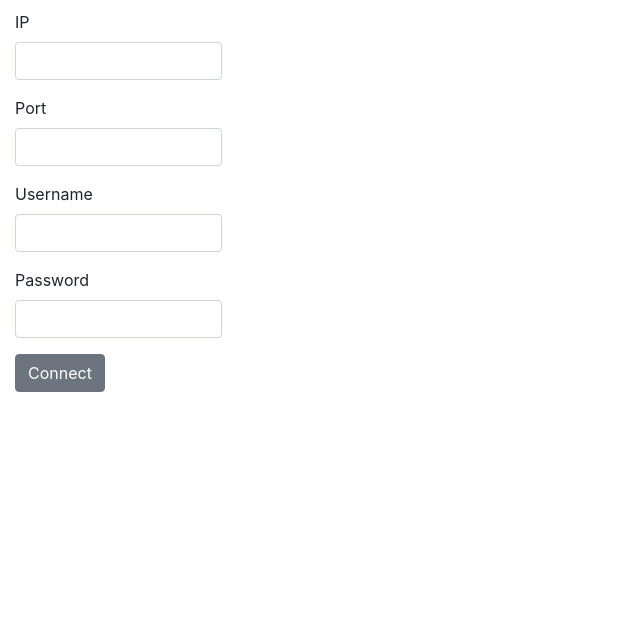
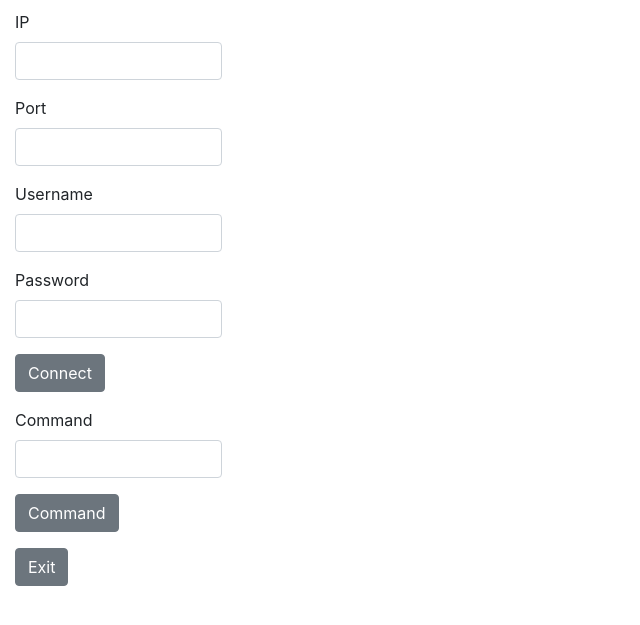
Before and after one commit to baihtjs/sayhello, a Flask app: page /telnet in a window 1280 px wide. Shown: the top 625 px of the page, without its empty margins (0-640 px from the left). Run offline with Flask 2, Linux system fonts and the light colour scheme; some libraries are stand-ins or nearby versions.

Commit message:
2020-7-3-comp

```diff
--- a/sayhello/forms.py
+++ b/sayhello/forms.py
@@ -13,4 +13,7 @@ class TelnetForm(FlaskForm):
     port = StringField('Port', validators=[DataRequired()])
     username = StringField('Username', validators=[DataRequired()])
     password = StringField('Password', validators=[DataRequired()])
+    inputcommand = StringField('Command')
     submit = SubmitField('Connect')
+    submit1 = SubmitField('Command')
+    submit2 = SubmitField('Exit')
--- a/sayhello/templates/telnet.html
+++ b/sayhello/templates/telnet.html
@@ -61,8 +61,26 @@
                 {{ form.submit(class='btn btn-secondary') }}
             </div>
         </div>
+        <div class="form-group">
+            <div class="col-sm-10">
+                {{ form_field(form.inputcommand, class='input-width form-control') }}
+            </div>
+        </div>
+        <div class="form-group">
+            <div class="col-sm-offset-2 col-sm-10">
+                {{ form.submit1(class='btn btn-secondary') }}
+            </div>
+        </div>
+        <div class="form-group">
+            <div class="col-sm-offset-2 col-sm-10">
+                {{ form.submit2(class='btn btn-secondary') }}
+            </div>
+        </div>
     </form>
 </div>
+
+<pre>{{ command_results }}</pre>
+
 
 <div id="django-webtelnet-terminal" class="hide">
     <div id="terminal"></div>
--- a/sayhello/views.py
+++ b/sayhello/views.py
@@ -10,6 +10,7 @@ from sayhello.forms import HelloForm, TelnetForm
 from sayhello.models import Message
 from sayhello import db
 from sayhello import app
+import chardet
 
 
 @app.route('/', methods=['GET', 'POST'])
@@ -64,6 +65,7 @@ class TelnetClient():
             logging.warning('%s登录失败，用户名或密码错误'%ip)
             return False
 
+
     # 此函数实现执行传过来的命令，并输出其执行结果
     def execute_some_command(self,command):
         # 执行命令
@@ -79,39 +81,74 @@ class TelnetClient():
         self.tn.write(b"quit\n")
 
 @app.route('/telnet',methods=['GET','POST'])
-def telnet(command_result=None):
+def telnet():
     form = TelnetForm()
+    tn = TelnetClient()
     command_results = ""
     if form.validate_on_submit():
-        ip = form.ip.data
-        port = form.port.data
-        username = form.username.data
-        password = form.password.data
-        config1 = "sys"
-        config2 = "int lo1"
-        config3 = "ip add 1.1.1.1 255.255.255.255"
-        #tn = telnetlib.Telnet(ip, port=23, timeout=50)
-        tn = TelnetClient()
-        tn.login_host(ip,username,password)
-        time.sleep(2)
-        tn.execute_some_command(config1)
-        time.sleep(2)
-        tn.execute_some_command(config2)
-        command_results = command_result
-        #print(tn.read_very_eager())
-       # tn.write(username.encode('ascii') + b'\n')
-        #print(tn.read_very_eager())
-        time.sleep(2)
-      #  tn.write(password.encode('ascii') + b'\n')
-       # print(tn.read_very_eager())
-       # time.sleep(2)
-      #  tn.write(config1.encode('ascii') + b'\n')
-      #  time.sleep(2)
-       # tn.write(config2.encode('ascii') + b'\n')
-       # time.sleep(2)
-       # tn.write(config3.encode('ascii') + b'\n')
-        #tn.write("sys\n")
-      #  print(tn.read_very_eager())
-        time.sleep(2)
-        tn.logout_host()
-    return render_template('telnet.html',form=form)
+        if form.submit.data:
+            ip = form.ip.data
+            port = form.port.data
+            username = form.username.data
+            password = form.password.data
+            config1 = "sys"
+            config2 = "int lo20"
+            config3 = "ip add 1.1.1.1 255.255.255.255"
+            dispiproute = "display ip routing-table"
+            #tn = telnetlib.Telnet(ip, port=23, timeout=50)
+            result = tn.login_host(ip, username, password)
+            if result == False:
+                print('Connect fail!')
+            elif result == True:
+                print('Connect!')
+                command_results = "Connect Success!"
+                print(command_results)
+        elif form.submit1.data:
+            inputcommand = form.inputcommand.data
+            command_results = tn.execute_some_command(inputcommand)
+            print(command_results)
+        elif form.submit2.data:
+            tn.logout_host()
+    return render_template('telnet.html',form=form, command_results=command_results)
+
+@app.route('/telnet2',methods=['GET','POST'])
+def telnet2():
+    form = TelnetForm()
+    tn = TelnetClient()
+    command_results = ""
+    if form.validate_on_submit():
+        if form.submit.data:
+            ip = form.ip.data
+            port = form.port.data
+            username = form.username.data
+            password = form.password.data
+            config1 = "sys"
+            config2 = "int lo20"
+            config3 = "ip add 1.1.1.1 255.255.255.255"
+            dispiproute = "display ip routing-table"
+            #tn = telnetlib.Telnet(ip, port=23, timeout=50)
+            result = tn.login_host(ip, username, password)
+            if result == False:
+                print('Connect fail!')
+            elif result == True:
+                print('Connect!')
+                command_results = "Connect Success!"
+                print(command_results)
+        elif form.submit1.data:
+            ip = form.ip.data
+            port = form.port.data
+            username = form.username.data
+            password = form.password.data
+            result = tn.login_host(ip, username, password)
+            if result == False:
+                print('Connect fail!')
+            elif result == True:
+                print('Connect!')
+                command_results = "Connect Success!"
+                print(command_results)
+            inputcommand = form.inputcommand.data
+            command_results = tn.execute_some_command(inputcommand)
+            print(command_results)
+        #elif form.submit2.data:
+        #    tn.logout_host()
+    return render_template('telnet.html',form=form, command_results=command_results)
```
